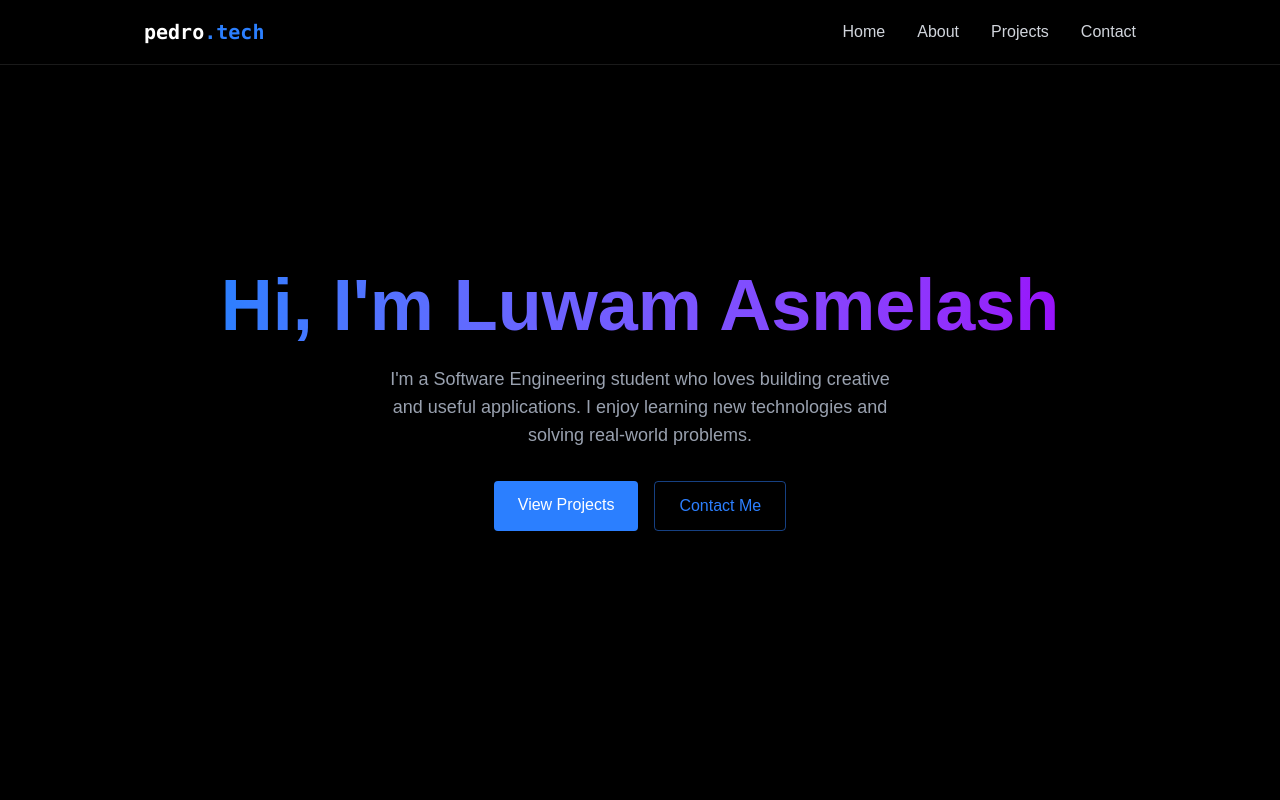
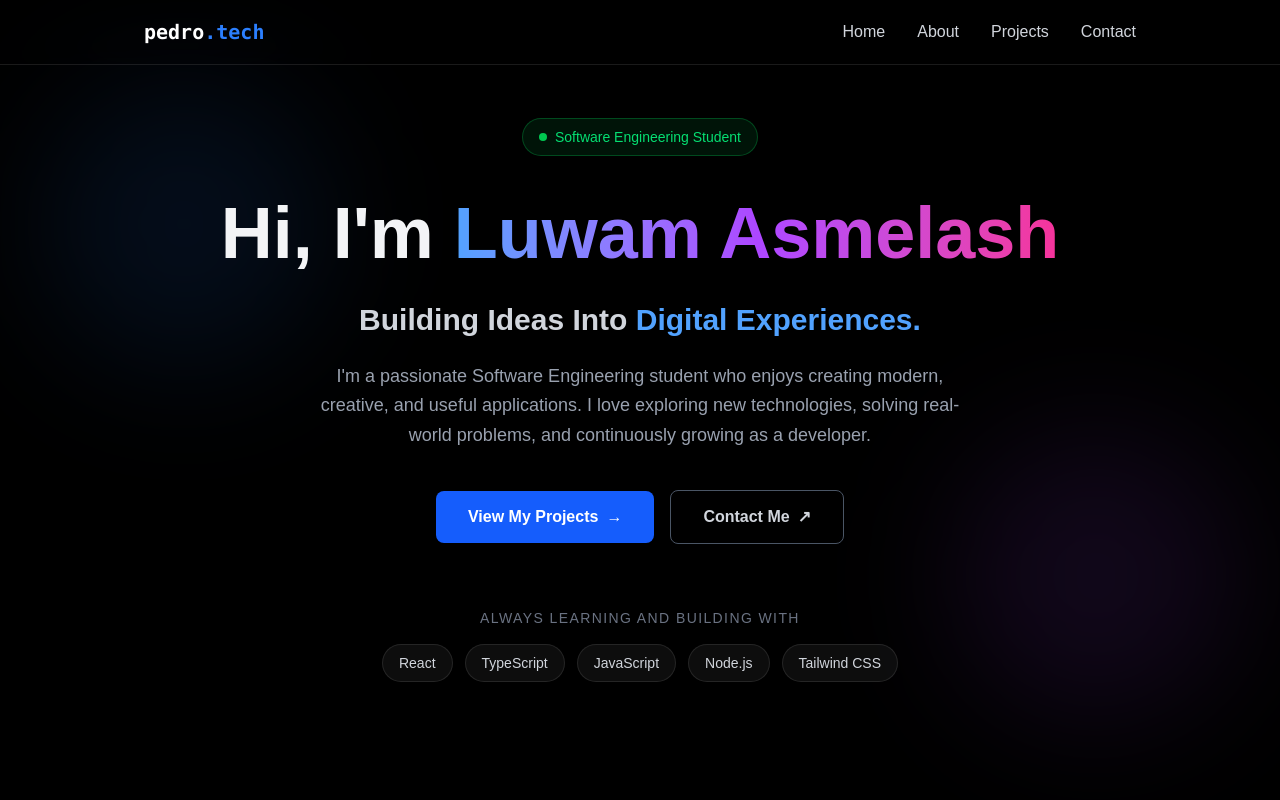
Before and after one commit to luwamasmelash/Portfolio, a React (Vite) app in the folder my-portfolio/: page / in a window 1280 px wide. Shown: the top 800 px of the page. Built offline with nearby package versions, Linux system fonts and the light colour scheme.

Commit message:
feat: enhance Home section with improved layout, availability badge, and technology stack display

```diff
--- a/my-portfolio/src/components/sections/Home.jsx
+++ b/my-portfolio/src/components/sections/Home.jsx
@@ -1,37 +1,92 @@
-import {RevealOnScroll} from "../RevealOnScroll";
+
+import { RevealOnScroll } from "../RevealOnScroll";
+
 export const Home = () => {
   return (
     <section
       id="home"
-      className="min-h-screen flex items-center justify-center relative"
+      className="min-h-screen flex items-center justify-center relative overflow-hidden px-4"
     >
+      {/* Background decorations */}
+      <div className="absolute top-20 left-10 w-72 h-72 bg-blue-500/10 rounded-full blur-3xl"></div>
+      <div className="absolute bottom-20 right-10 w-72 h-72 bg-purple-500/10 rounded-full blur-3xl"></div>
+
       <RevealOnScroll>
-      <div className="text-center z-10 px-4">
-        <h1 className="text-5xl md:text-7xl font-bold mb-6 bg-gradient-to-r from-blue-500 to-purple-600 bg-clip-text text-transparent">
-          Hi, I'm Luwam Asmelash
+        <div className="relative z-10 text-center max-w-4xl mx-auto">
+
+          {/* Availability badge */}
+          <div className="inline-flex items-center gap-2 px-4 py-2 mb-8 rounded-full border border-green-500/30 bg-green-500/10">
+            <span className="w-2 h-2 bg-green-500 rounded-full animate-pulse"></span>
+            <span className="text-green-400 text-sm font-medium">
+              Software Engineering Student
+            </span>
+          </div>
+
+          {/* Main heading */}
+          <h1 className="text-5xl sm:text-6xl md:text-7xl font-bold mb-6 leading-tight">
+            Hi, I'm{" "}
+            <span className="bg-gradient-to-r from-blue-400 via-purple-500 to-pink-500 bg-clip-text text-transparent">
+              Luwam Asmelash
+            </span>
           </h1>
 
-        <p className="text-gray-400 text-lg mb-8 max-w-lg mx-auto">
-          I'm a Software Engineering student who loves building
-          creative and useful applications. I enjoy learning
-          new technologies and solving real-world problems.
+          {/* Subtitle */}
+          <h2 className="text-xl sm:text-2xl md:text-3xl font-semibold text-gray-300 mb-6">
+            Building Ideas Into{" "}
+            <span className="text-blue-400">Digital Experiences.</span>
+          </h2>
+
+          {/* Description */}
+          <p className="text-gray-400 text-base sm:text-lg leading-relaxed mb-10 max-w-2xl mx-auto">
+            I'm a passionate Software Engineering student who enjoys
+            creating modern, creative, and useful applications.
+            I love exploring new technologies, solving real-world
+            problems, and continuously growing as a developer.
           </p>
 
-        <div className="flex justify-center space-x-4">
+          {/* Buttons */}
+          <div className="flex flex-col sm:flex-row justify-center items-center gap-4">
+
             <a
               href="#projects"
-            className="bg-blue-500 text-white py-3 px-6 rounded font-medium transition hover:-translate-y-0.5"
+              className="group w-full sm:w-auto bg-blue-600 hover:bg-blue-500 text-white px-8 py-3.5 rounded-lg font-semibold transition-all duration-300 hover:-translate-y-1 hover:shadow-lg hover:shadow-blue-500/25 flex items-center justify-center gap-2"
             >
-            View Projects
+              View My Projects
+              <span className="group-hover:translate-x-1 transition-transform">
+                →
+              </span>
             </a>
 
             <a
               href="#contact"
-            className="border border-blue-500/50 text-blue-500 py-3 px-6 rounded font-medium transition hover:-translate-y-0.5"
+              className="w-full sm:w-auto border border-gray-600 hover:border-purple-500 text-gray-300 hover:text-white px-8 py-3.5 rounded-lg font-semibold transition-all duration-300 hover:-translate-y-1 hover:bg-purple-500/10 flex items-center justify-center gap-2"
             >
               Contact Me
+              <span>↗</span>
             </a>
+
           </div>
+
+          {/* Technologies */}
+          <div className="mt-16">
+            <p className="text-gray-500 text-sm uppercase tracking-widest mb-4">
+              Always learning and building with
+            </p>
+
+            <div className="flex flex-wrap justify-center gap-3">
+              {["React", "TypeScript", "JavaScript", "Node.js", "Tailwind CSS"].map(
+                (tech) => (
+                  <span
+                    key={tech}
+                    className="px-4 py-2 text-sm text-gray-300 bg-white/5 border border-white/10 rounded-full hover:border-blue-500/50 hover:text-blue-400 transition-all duration-300"
+                  >
+                    {tech}
+                  </span>
+                )
+              )}
+            </div>
+          </div>
+
         </div>
       </RevealOnScroll>
     </section>
```
Lines whose indentation alone changed are shown as unchanged.
